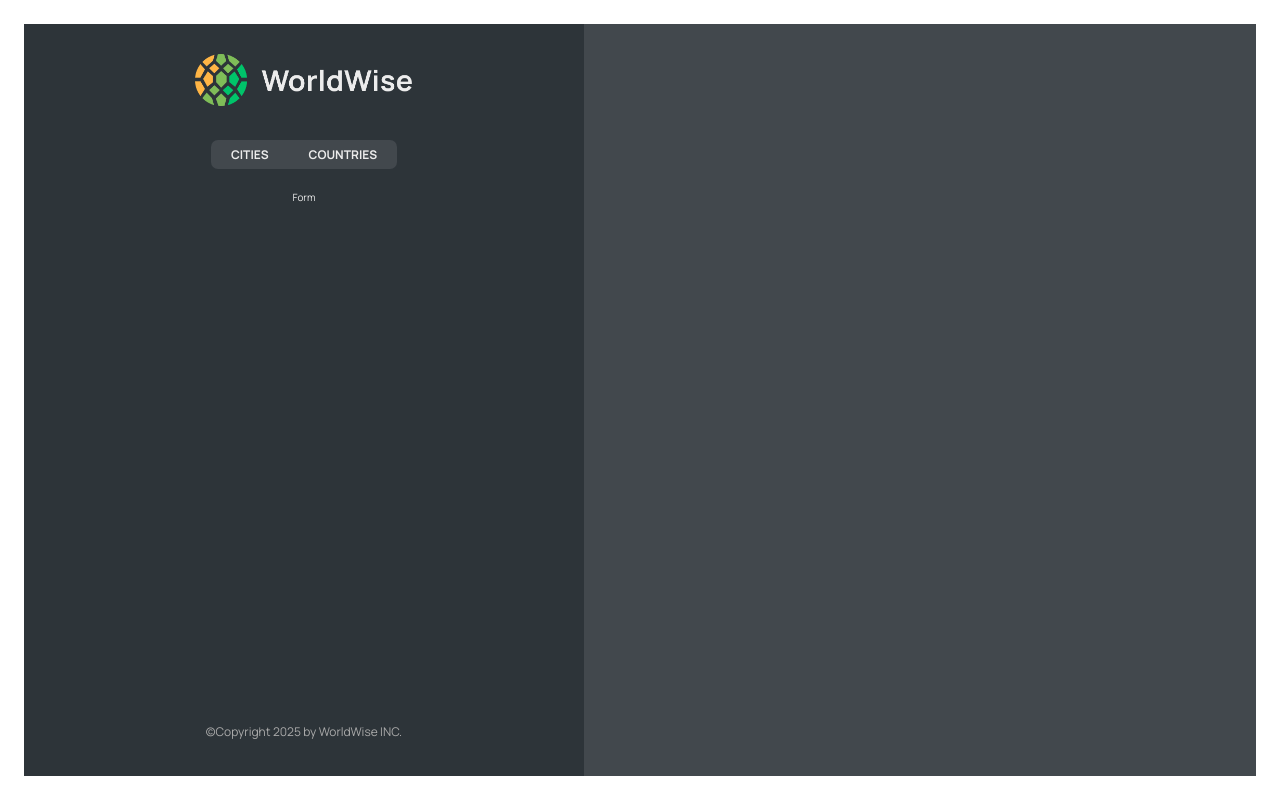
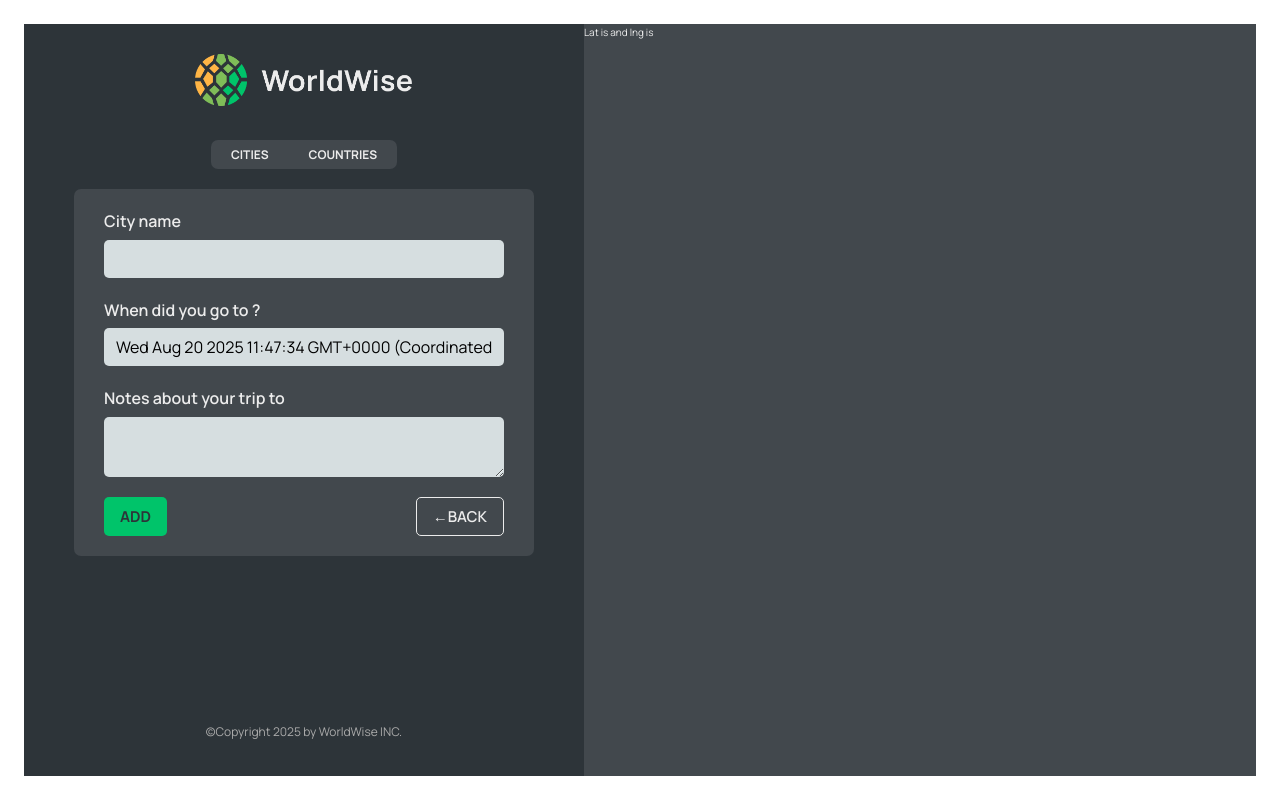
Before and after one commit to scorpion-lone-wolf/ReactJS, a React (Vite) app in the folder 10.worldwise/: page /app/form in a window 1280 px wide. Built offline with nearby package versions, Linux system fonts and the light colour scheme; data requests are answered from the project's data file.

Commit message:
reading query param using useSearchParams , used Navigate component and useNavigation hook

```diff
--- a/10.worldwise/src/App.jsx
+++ b/10.worldwise/src/App.jsx
@@ -1,15 +1,15 @@
 import { useEffect, useState } from "react";
-import { BrowserRouter, Route, Routes } from "react-router-dom";
+import { BrowserRouter, Navigate, Route, Routes } from "react-router-dom";
 import City from "./components/City";
 import CityList from "./components/CityList";
 import CountryList from "./components/CountryList";
+import Form from "./components/Form";
 import AppLayout from "./pages/AppLayout";
 import Homepage from "./pages/Homepage";
 import Login from "./pages/Login";
 import PageNotFound from "./pages/PageNotFound";
 import Pricing from "./pages/Pricing";
 import Product from "./pages/Product";
-
 function App() {
   const [cities, setCities] = useState([]);
   const [isloading, setIsLoading] = useState(false);
@@ -34,13 +34,13 @@
         <Route path="login" element={<Login />} />
         <Route path="app" element={<AppLayout />}>
           {/* This is an index route */}
-          <Route index element={<CityList cities={cities} isloading={isloading} />} />
+          <Route index element={<Navigate to="cities" replace />} />
           {/* This are nested routes */}
           <Route path="cities" element={<CityList cities={cities} isloading={isloading} />} />
           {/* create a dynamic route */}
           <Route path="cities/:id" element={<City />} />
           <Route path="countries" element={<CountryList cities={cities} isloading={isloading} />} />
-          <Route path="form" element={<p>Form</p>} />
+          <Route path="form" element={<Form />} />
         </Route>
         <Route path="*" element={<PageNotFound />} />
       </Routes>
--- /dev/null
+++ b/10.worldwise/src/components/Button.jsx
@@ -0,0 +1,11 @@
+import styles from "./Button.module.css";
+
+const Button = ({ children, onClick, type }) => {
+  return (
+    <button className={`${styles.btn} ${styles[type]}`} onClick={onClick}>
+      {children}
+    </button>
+  );
+};
+
+export default Button;
--- a/10.worldwise/src/components/CityItem.jsx
+++ b/10.worldwise/src/components/CityItem.jsx
@@ -2,10 +2,11 @@
 import styles from "./CityItem.module.css";
 
 function CityItem({ city }) {
-  const { cityName, emoji, date, id } = city;
+  const { cityName, emoji, date, id, position } = city;
+  const { lat, lng } = position;
   return (
     <li>
-      <Link to={`${id}`} className={styles.cityItem}>
+      <Link to={`${id}?lat=${lat}&lng=${lng}`} className={styles.cityItem}>
         <span className={styles.emoji}>{emoji}</span>
         <span className={styles.name}>{cityName}</span>
         <span className={styles.date}>({formatDate(date)})</span>
--- a/10.worldwise/src/components/Form.jsx
+++ b/10.worldwise/src/components/Form.jsx
@@ -2,13 +2,15 @@
 
 import { useState } from "react";
 
+import { useNavigate } from "react-router-dom";
+import Button from "./Button";
 import styles from "./Form.module.css";
 
 export function convertToEmoji(countryCode) {
   const codePoints = countryCode
     .toUpperCase()
     .split("")
-    .map((char) => 127397 + char.charCodeAt());
+    .map(char => 127397 + char.charCodeAt());
   return String.fromCodePoint(...codePoints);
 }
 
@@ -18,39 +20,35 @@
   const [date, setDate] = useState(new Date());
   const [notes, setNotes] = useState("");
 
+  const navigate = useNavigate();
+
+  function navigateBack(e) {
+    e.preventDefault();
+    navigate(-1);
+  }
   return (
     <form className={styles.form}>
       <div className={styles.row}>
         <label htmlFor="cityName">City name</label>
-        <input
-          id="cityName"
-          onChange={(e) => setCityName(e.target.value)}
-          value={cityName}
-        />
+        <input id="cityName" onChange={e => setCityName(e.target.value)} value={cityName} />
         {/* <span className={styles.flag}>{emoji}</span> */}
       </div>
 
       <div className={styles.row}>
         <label htmlFor="date">When did you go to {cityName}?</label>
-        <input
-          id="date"
-          onChange={(e) => setDate(e.target.value)}
-          value={date}
-        />
+        <input id="date" onChange={e => setDate(e.target.value)} value={date} />
       </div>
 
       <div className={styles.row}>
         <label htmlFor="notes">Notes about your trip to {cityName}</label>
-        <textarea
-          id="notes"
-          onChange={(e) => setNotes(e.target.value)}
-          value={notes}
-        />
+        <textarea id="notes" onChange={e => setNotes(e.target.value)} value={notes} />
       </div>
 
       <div className={styles.buttons}>
-        <button>Add</button>
-        <button>&larr; Back</button>
+        <Button type="primary">Add</Button>
+        <Button type="back" onClick={e => navigateBack(e)}>
+          &larr;Back
+        </Button>
       </div>
     </form>
   );
--- a/10.worldwise/src/components/Map.jsx
+++ b/10.worldwise/src/components/Map.jsx
@@ -1,7 +1,21 @@
+import { useNavigate, useSearchParams } from "react-router-dom";
 import styles from "./Map.module.css";
 
 const Map = () => {
-  return <div className={styles.mapContainer}></div>;
+  const [searchParams, setSearchParams] = useSearchParams();
+  const navigate = useNavigate();
+  const lat = searchParams.get("lat");
+  const lng = searchParams.get("lng");
+
+  function handleClick() {
+    navigate("form");
+  }
+
+  return (
+    <div className={styles.mapContainer} onClick={handleClick}>
+      Lat is {lat} and lng is {lng}
+    </div>
+  );
 };
 
 export default Map;
```
